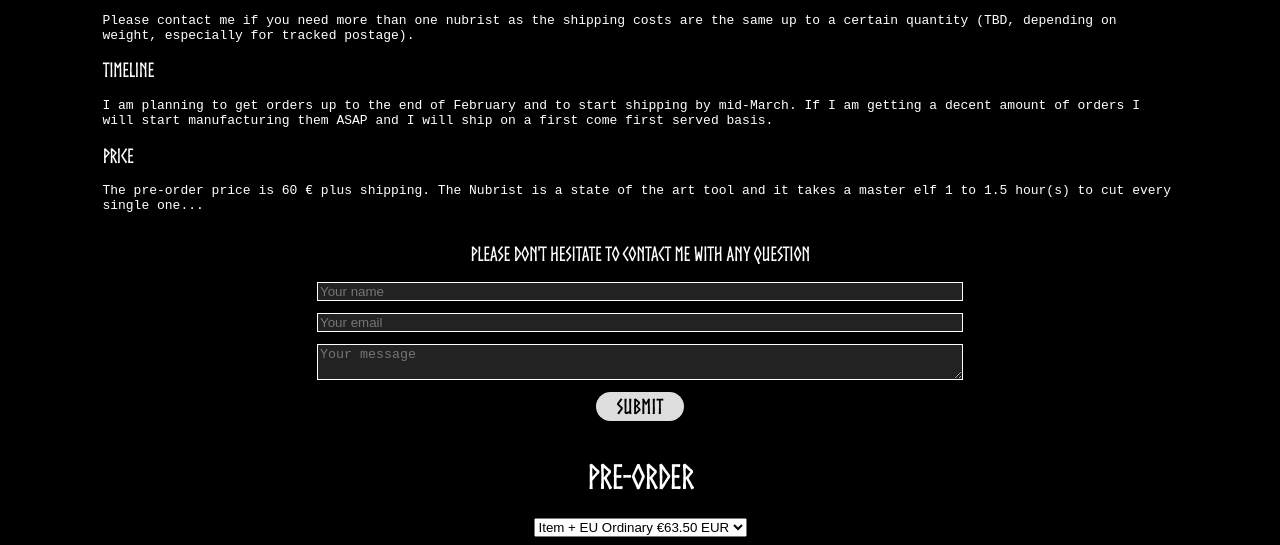
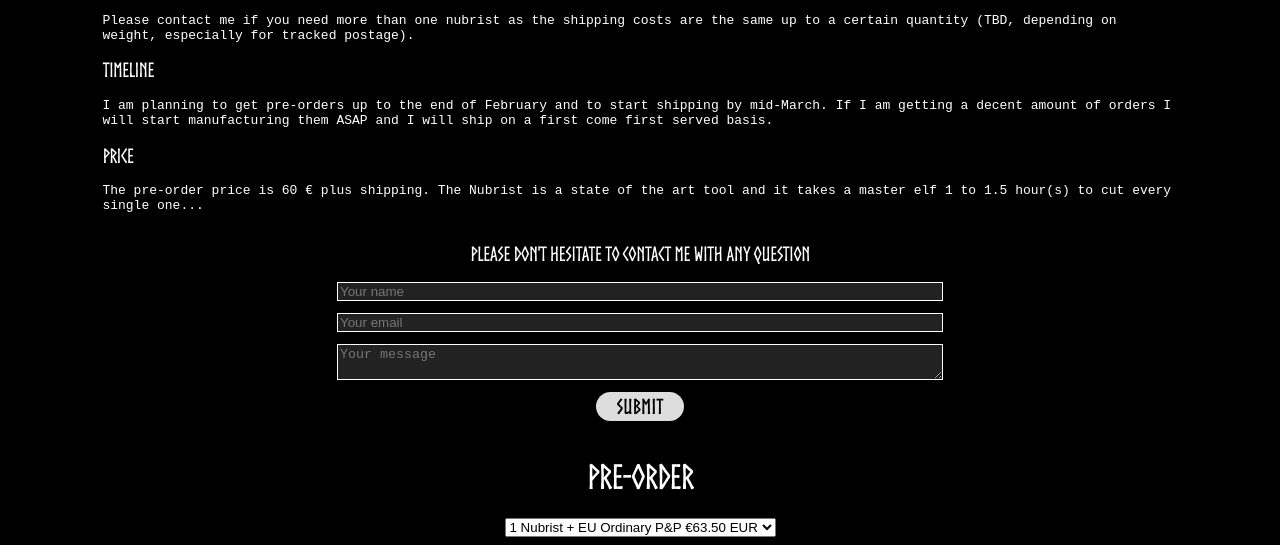
Before and after one commit to antoniotrkdz/nubrist, a plain HTML site: page index.html in a window 1280 px wide. Shown: the part 1607-2152 px from the top of the page. Drawn offline with Linux system fonts and the light colour scheme; grey boxes are pictures that could not be loaded.

Commit message:
Refined the forms and the ebay options menu

```diff
--- a/index.html
+++ b/index.html
@@ -78,6 +78,7 @@
                 display: block;
                 width: 50vw;
                 margin: 1.5vh auto;
+                max-width: 600px;
             }
 
             #FAQ h3, #Buy h3 {
@@ -147,7 +148,7 @@
 
             <h3>Timeline</h3>
             <p>
-                I am planning to get orders up to the end of February and to start shipping by mid-March.
+                I am planning to get pre-orders up to the end of February and to start shipping by mid-March.
                 If I am getting a decent amount of orders I will start manufacturing them ASAP and I will ship on a first come first served basis.
             </p>
 
@@ -173,10 +174,10 @@
                 <input type="hidden" name="hosted_button_id" value="CWHS89WBM844E">
                 <table>
                     <tr><td><input type="hidden" name="on0" value="Postage options">Postage options</td></tr><tr><td><select name="os0">
-                        <option value="Item + EU Ordinary">Item + EU Ordinary €63.50 EUR</option>
-                        <option value="Item + EU Tracked">Item + EU Tracked €70.00 EUR</option>
-                        <option value="Item + US Ordinary">Item + US Ordinary €64.50 EUR</option>
-                        <option value="Item + US Tracked">Item + US Tracked €72.00 EUR</option>
+                        <option value="Item + EU Ordinary">1 Nubrist + EU Ordinary P&P €63.50 EUR</option>
+                        <option value="Item + EU Tracked">1 Nubrist + EU Tracked P&P €70.00 EUR</option>
+                        <option value="Item + US Ordinary">1 Nubrist + US Ordinary P&P €64.50 EUR</option>
+                        <option value="Item + US Tracked">1 Nubrist + US Tracked P&P €72.00 EUR</option>
                     </select> </td></tr>
                 </table>
                 <input type="hidden" name="currency_code" value="EUR">
```
